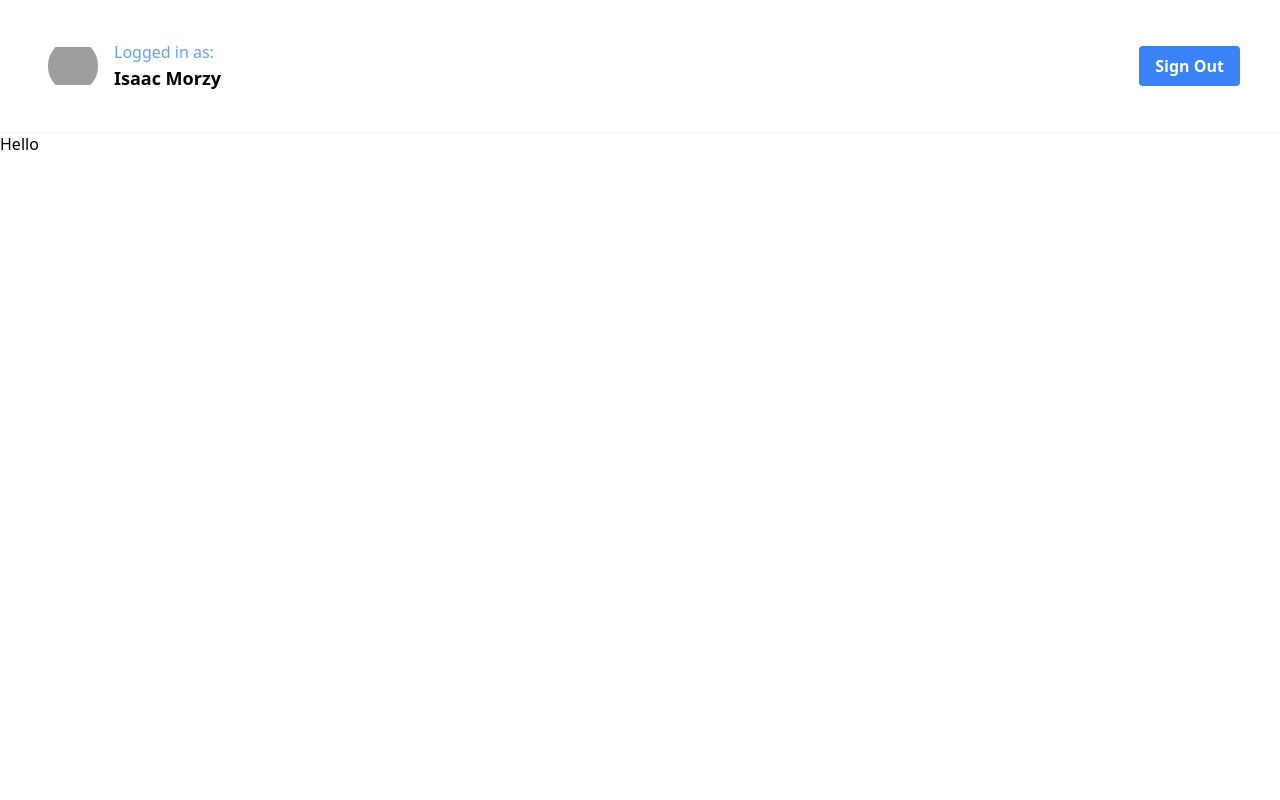
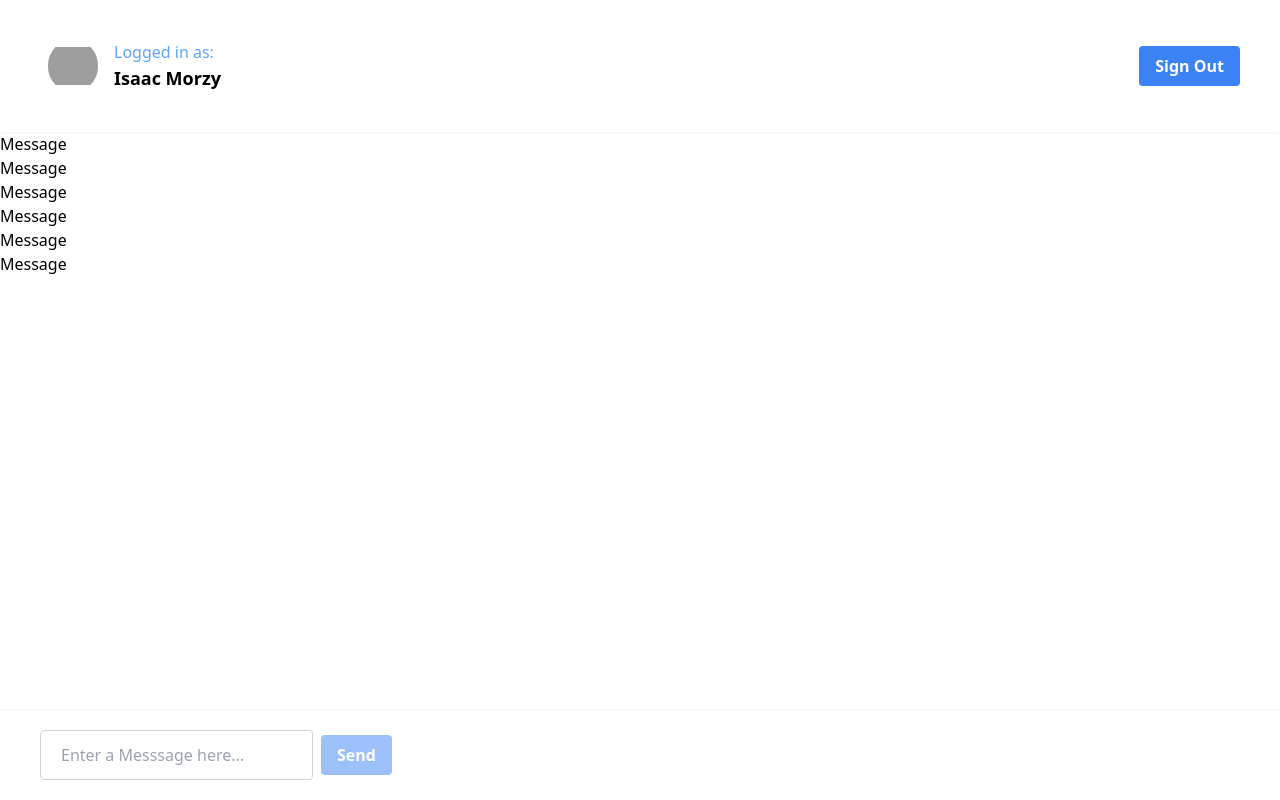
Before and after one commit to IsaacMorzy/messenger-meta, a Next.js app: page / in a window 1280 px wide. Built offline with nearby package versions, Linux system fonts and the light colour scheme; grey boxes are pictures that could not be loaded.

Commit message:
add message & a client chat input component

```diff
--- /dev/null
+++ b/app/ChatInput.tsx
@@ -0,0 +1,37 @@
+"use client";
+
+import { FormEvent, useState } from "react";
+
+function ChatInput() {
+  const [input, setInput] = useState("");
+  const addMessage = (e: FormEvent<HTMLFormElement>) => {
+    e.preventDefault();
+    if (!input) return;
+
+    const messageToSend = input;
+    setInput("");
+  };
+  return (
+    <form
+      onSubmit={addMessage}
+      className="fixed bottom-0 z-50 w-full px-10 py-5 space-x-2 border-t border-gray-100"
+    >
+      <input
+        type="text"
+        value={input} //value assigned to piece of state
+        onChange={(e) => setInput(e.target.value)} //for each input,event that is passed to setInput is called
+        placeholder="Enter a Messsage here..."
+        className="flex-1 rounded border border-gray-300 focus:outline-none focus:ring-2 focus:ring-blue-600 focus:border-transparent px-5 py-3 disabled:opacity-50 disabled:cursor-not-allowed"
+      />
+      <button
+        type="submit"
+        disabled={!input} //disable submit button if input is empty
+        className="bg-blue-500 hover:bg-blue-700 text-white font-bold py-2 px-4 rounded disabled:opacity-50 disabled:cursor-not-allowed"
+      >
+        Send
+      </button>
+    </form>
+  );
+}
+
+export default ChatInput;
--- /dev/null
+++ b/app/MessageList.tsx
@@ -0,0 +1,16 @@
+import React from "react";
+
+function MessageList() {
+  return (
+    <div>
+      <p>Message</p>
+      <p>Message</p>
+      <p>Message</p>
+      <p>Message</p>
+      <p>Message</p>
+      <p>Message</p>
+    </div>
+  );
+}
+
+export default MessageList;
--- a/app/page.tsx
+++ b/app/page.tsx
@@ -1,9 +1,18 @@
 
 import React from 'react'
+import ChatInput from './ChatInput'
+import MessageList from './MessageList'
 
 function HomePage() {
   return (
-    <h1>Hello</h1>
+    <main>
+
+        {/* MessageList */}
+        <MessageList/>
+
+        <ChatInput/>
+
+    </main>
   )
 }
 
```
